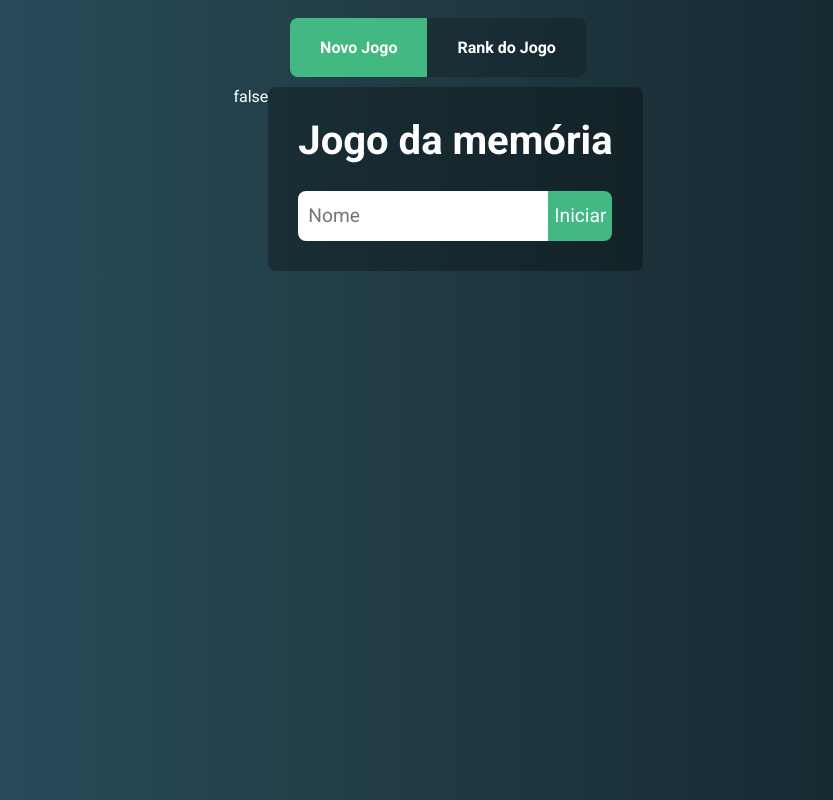
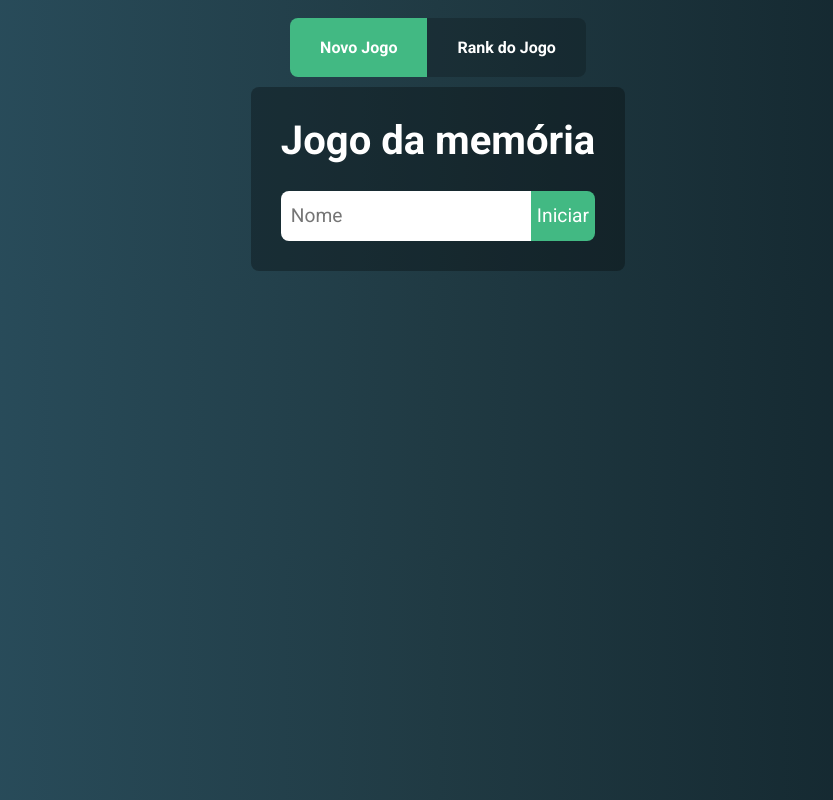
Before and after one commit to felipebiel/vue-memory-game, a Vue app: page / in a window 1280 px wide. Shown: the whole page, without its empty margins (202-1035 px from the left). Built offline with nearby package versions, Linux system fonts and the light colour scheme.

Commit message:
refactor: Removendo o debug da tela

```diff
--- a/src/views/home/Home.html
+++ b/src/views/home/Home.html
@@ -1,5 +1,4 @@
 <div class="home container">
-    {{lazyCard }}
     <transition name="fade" appear mode="out-in">
         <FormGame
             :name.sync="name"
```
